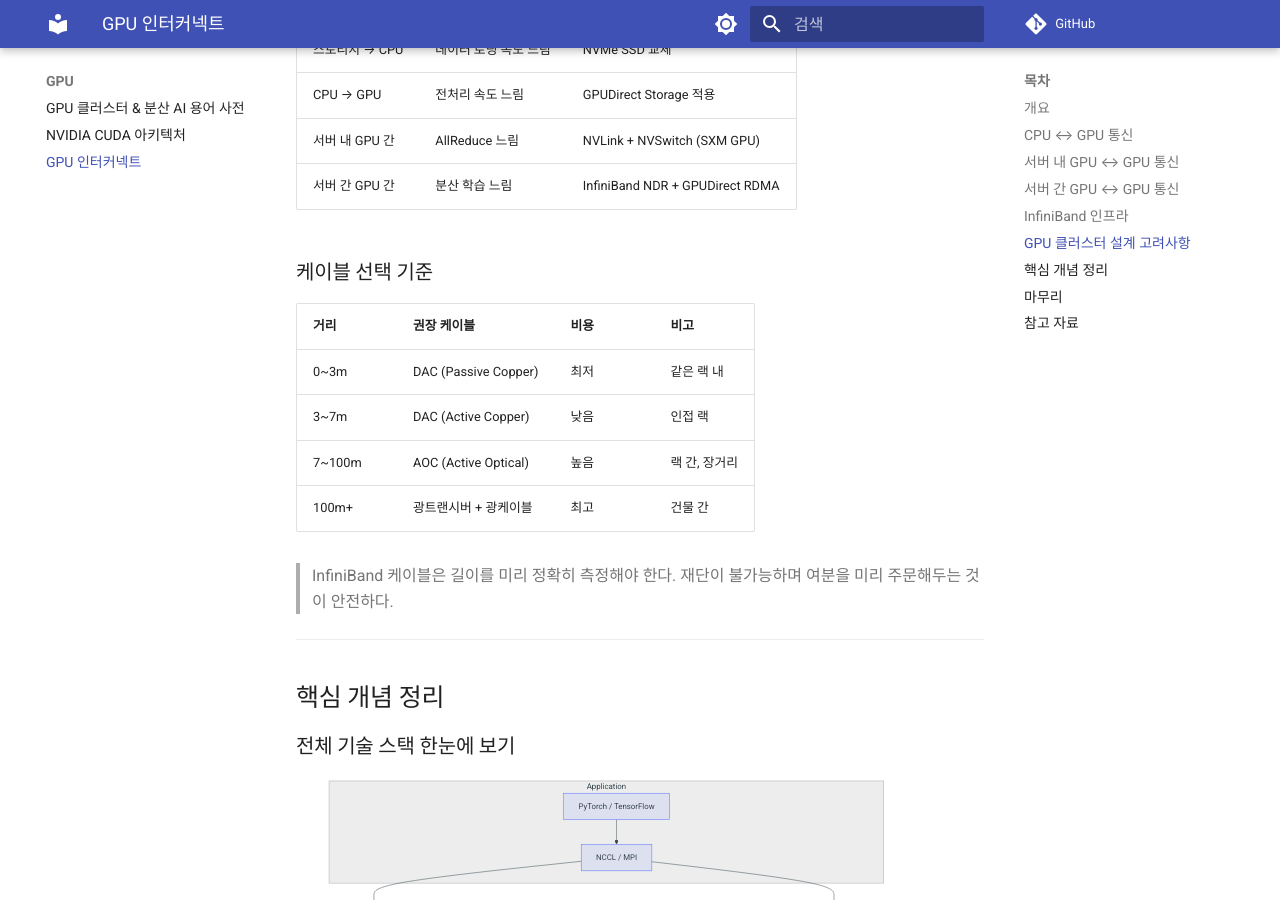
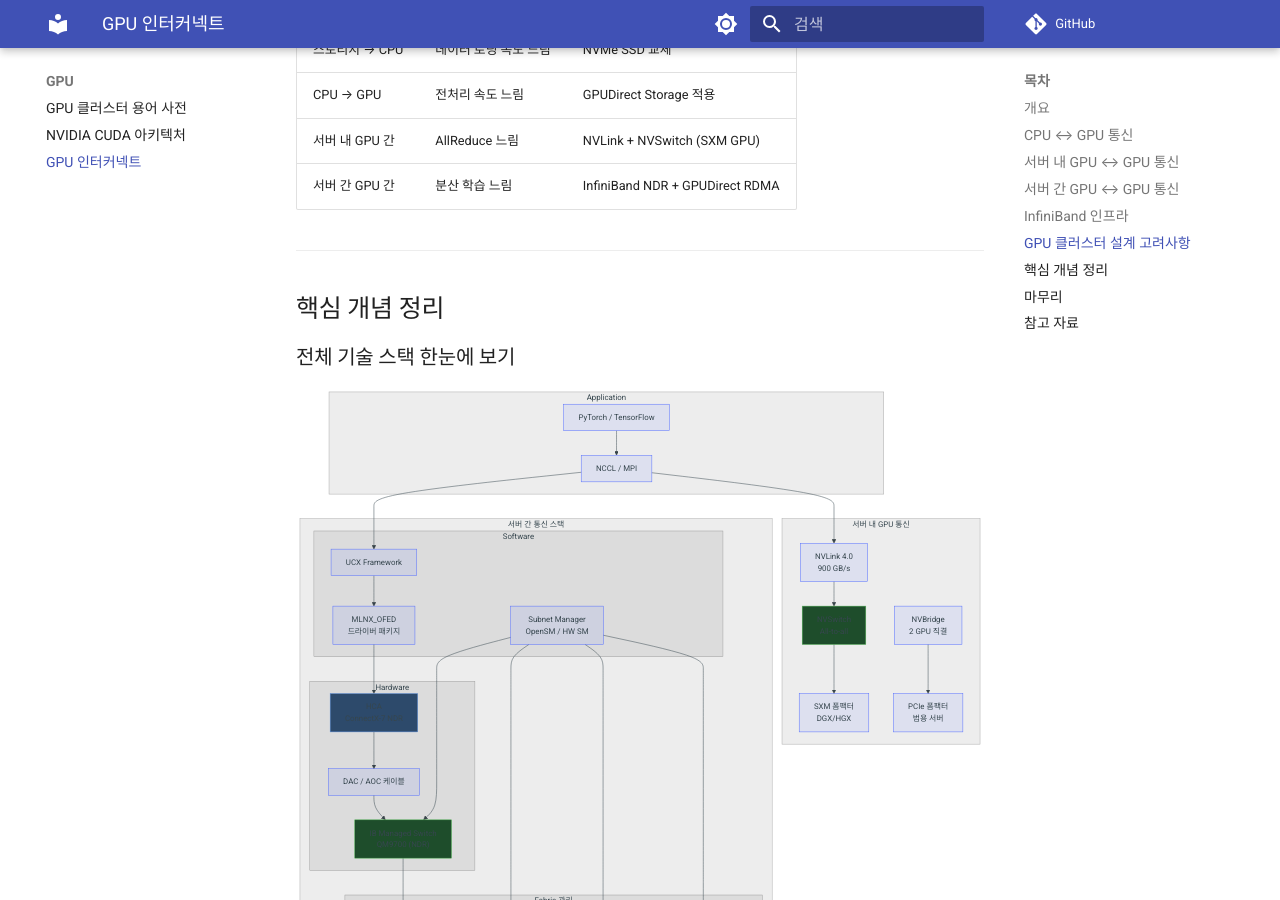
Before and after one commit to juwon8891/juwon8891.github.io, an MkDocs documentation site: the page built from docs/gpu/infiniband-nvlink-nvswitch.md, in a window 1280 px wide and 900 px high, scrolled down 14979 px. Built offline with MkDocs 1.6.1 and Material for MkDocs 9.7.7, drawn with Linux system fonts in a browser that asks for light colours; comment, search, counter and statistics services are not loaded.

Commit message:
docs: Simplify GPU documentation titles and remove cable selection guide
- Change: "GPU 클러스터 & 분산 AI 용어 사전" → "GPU 클러스터 용어 사전"
- Remove: Cable selection criteria section from GPU interconnect doc
- Update: mkdocs.yml and docs/index.md navigation titles

```diff
--- a/docs/gpu/infiniband-nvlink-nvswitch.md
+++ b/docs/gpu/infiniband-nvlink-nvswitch.md
@@ -605,17 +605,6 @@ GPU와 HCA는 같은 PCIe 스위치에 연결되어야 NUMA 친화적 통신이
 | 서버 내 GPU 간 | AllReduce 느림 | NVLink + NVSwitch (SXM GPU) |
 | 서버 간 GPU 간 | 분산 학습 느림 | InfiniBand NDR + GPUDirect RDMA |
 
-### 케이블 선택 기준
-
-| 거리 | 권장 케이블 | 비용 | 비고 |
-|------|-----------|------|------|
-| 0~3m | DAC (Passive Copper) | 최저 | 같은 랙 내 |
-| 3~7m | DAC (Active Copper) | 낮음 | 인접 랙 |
-| 7~100m | AOC (Active Optical) | 높음 | 랙 간, 장거리 |
-| 100m+ | 광트랜시버 + 광케이블 | 최고 | 건물 간 |
-
-> InfiniBand 케이블은 길이를 미리 정확히 측정해야 한다. 재단이 불가능하며 여분을 미리 주문해두는 것이 안전하다.
-
 ---
 
 ## 핵심 개념 정리
--- a/mkdocs.yml
+++ b/mkdocs.yml
@@ -78,7 +78,7 @@ extra_css:
 nav:
   - Home: index.md
   - GPU:
-    - GPU 클러스터 & 분산 AI 용어 사전: gpu/gpu-cluster-glossary.md
+    - GPU 클러스터 용어 사전: gpu/gpu-cluster-glossary.md
     - NVIDIA CUDA 아키텍처: gpu/nvidia-cuda-architecture.md
     - GPU 인터커넥트: gpu/infiniband-nvlink-nvswitch.md
   - EKS:
```
Also changed, not shown: docs/gpu/gpu-cluster-glossary.md (+1 -1 lines), docs/index.md (+2 -2 lines).
